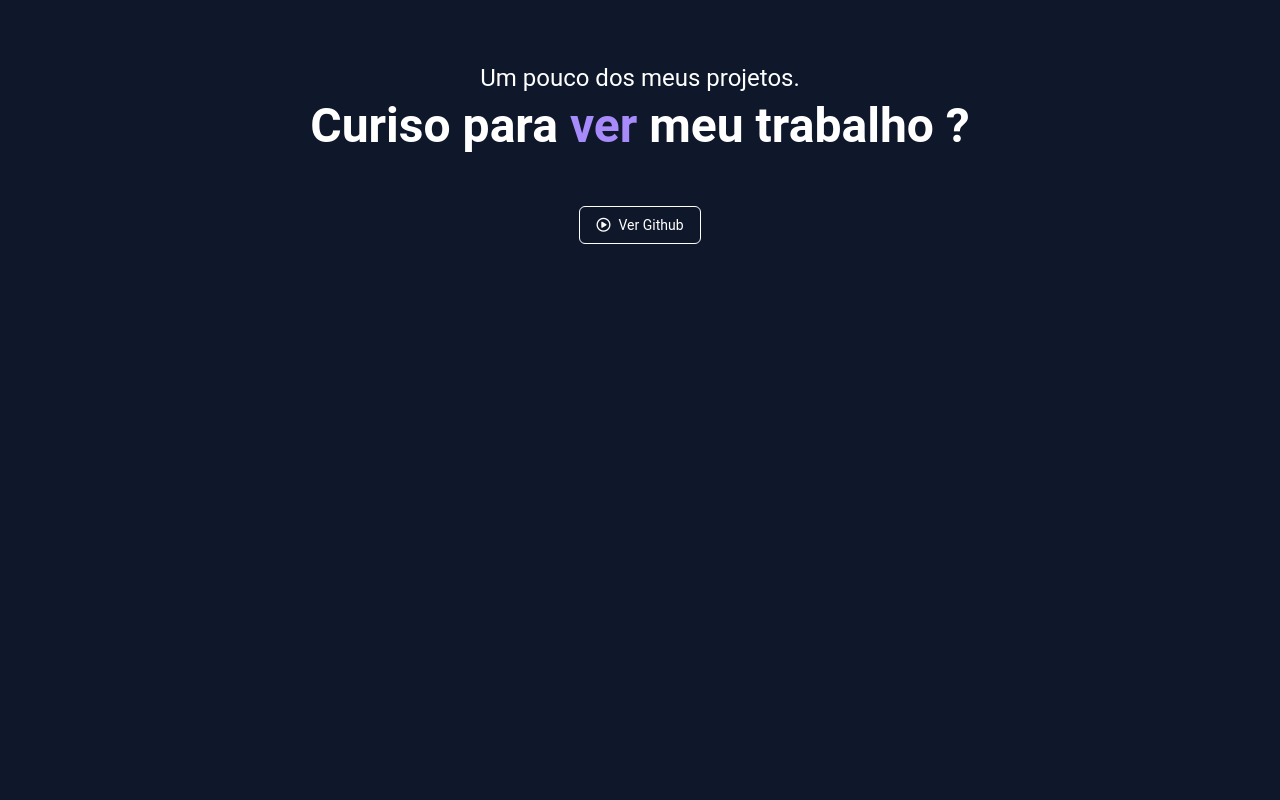
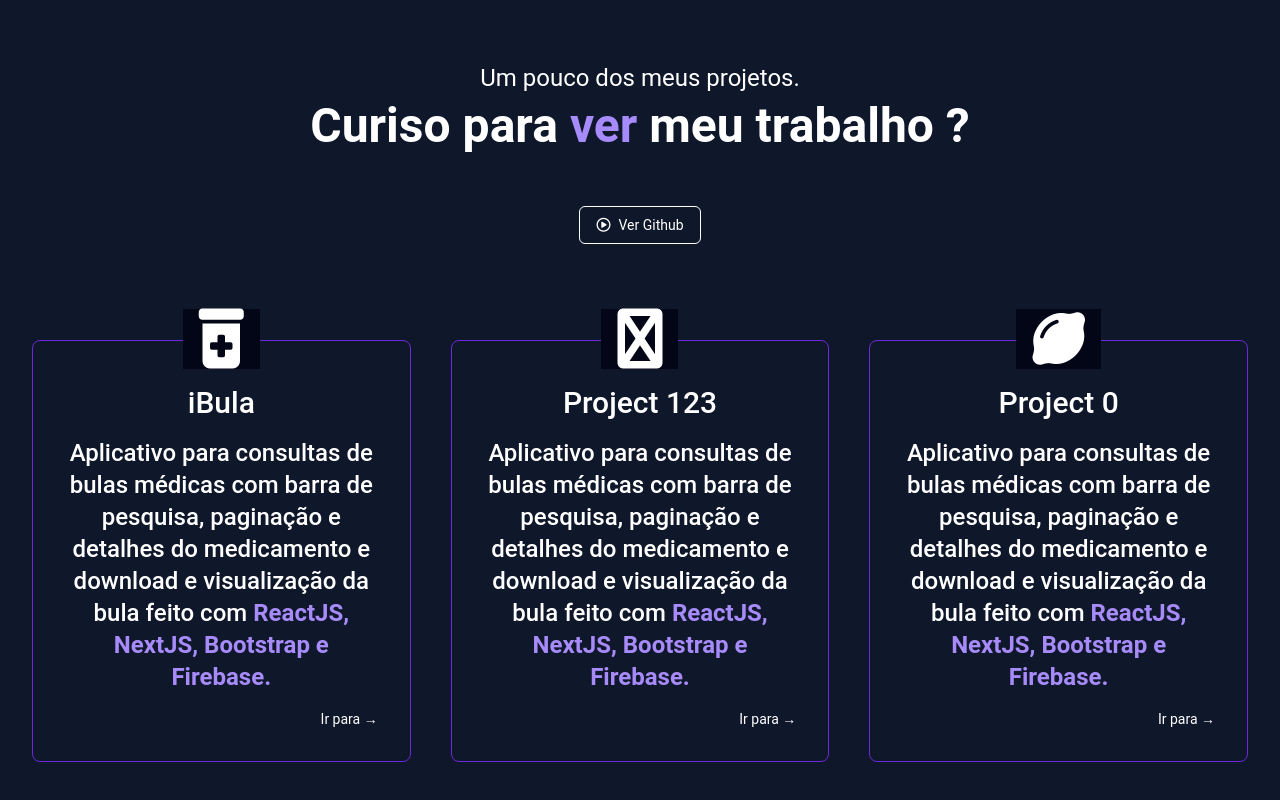
Before and after one commit to dezoliveira/folio, a SvelteKit app: page / in a window 1280 px wide. Shown: the part 808-1608 px from the top of the page. Before the commit the page ends 1212 px from the top, so only its background shows below. Built offline with nearby package versions, Linux system fonts and the light colour scheme.

Commit message:
Project Cards with description

```diff
--- a/src/components/Header.svelte
+++ b/src/components/Header.svelte
@@ -26,7 +26,8 @@
   <a
     href="#"
     target="_blank"
-    class="hover:bg-violet-400 hover:opacity-100 blueShadow relative overflow-hidden px-5 py-2 group rounded-full bg-white text-slate-950">
+    class="hover:bg-violet-400 hover:opacity-100 blueShadow relative overflow-hidden px-5 py-2 group rounded-full bg-white text-slate-950"
+  >
     <div class="absolute top-0 right-full w-full h-full bg-violet-400 opacity-20 gro translate-x-full z-0 duration-200"/>
       <h4 class="relative z-9">Get in touch</h4>
   </a>
--- a/src/components/Main.svelte
+++ b/src/components/Main.svelte
@@ -1,4 +1,11 @@
 <script>
+	import Step from "./Step.svelte";
+
+  let steps = [
+    {name: 'iBula', icon: 'fa-solid fa-prescription-bottle-medical'},
+    {name: 'Project 123', icon: 'fa-solid fa-algolia'},
+    {name: 'Project 0', icon: 'fa-solid fa-lemon'},
+  ]
 
 </script>
 <main class="flex flex-col flex-1 p-4">
@@ -46,6 +53,32 @@
       <i class="fa-regular fa-circle-play"></i>
       <p>Ver Github</p>
     </a>
+    <div class="grid grid-cols-1 lg:grid-cols-3 gap-12 lg:gap-10">
+      <Step step={steps[0]}>
+        <p class="font-medium text-xl sm:text-1xl md:text-2xl">Aplicativo para consultas de bulas médicas com barra de pesquisa,
+          paginação e detalhes do medicamento e download e visualização da bula feito com
+          <strong class="text-violet-400">
+            ReactJS, NextJS, Bootstrap e Firebase.
+          </strong>
+        </p>
+      </Step>
+      <Step step={steps[1]}>
+        <p class="font-medium text-xl sm:text-1xl md:text-2xl">Aplicativo para consultas de bulas médicas com barra de pesquisa,
+          paginação e detalhes do medicamento e download e visualização da bula feito com
+          <strong class="text-violet-400">
+            ReactJS, NextJS, Bootstrap e Firebase.
+          </strong>
+        </p>
+      </Step>
+      <Step step={steps[2]}>
+        <p class="font-medium text-xl sm:text-1xl md:text-2xl">Aplicativo para consultas de bulas médicas com barra de pesquisa,
+          paginação e detalhes do medicamento e download e visualização da bula feito com
+          <strong class="text-violet-400">
+            ReactJS, NextJS, Bootstrap e Firebase.
+          </strong>
+        </p>
+      </Step>
+    </div>
 
   </section>
 </main>
--- a/src/components/Step.svelte
+++ b/src/components/Step.svelte
@@ -0,0 +1,29 @@
+<script>
+  export let step
+</script>
+
+<a
+  href={step.href}
+  target="_blank"
+  class="p-4 sm:p-6 md:p-8 flex flex-col gap-4 rounded-lg border border-solid border-violet-700 text-center
+  group cursor-pointer hover:border-violet-400 duration-200"
+>
+  <div class="bg-slate-950 grid place-items-center px-4 text-5xl md:text-6xl
+  -mt-10 sm:mt-12 md:-mt-12 lg:-mt-16 mx-auto duration-200">
+    <i class={step.icon} />
+  </div>
+  <h3 class="font-medium text-2xl sm:text-2xl md:text-3xl">
+    {step.name}
+  </h3>
+  <slot/>
+  <div class="flex-1 flex justify-between gap-4 items-center">
+    <div
+      class="ml-auto cursor-pointer hover:text-slate-950 duration-200
+      relative after:absolute after:top-0 after:h-0 after:right-full
+      after:w-full after:h-full after:bg-white after:duration-200
+      hover:after:translate-x-full after:z-[-1] overflow-hidden"
+    >
+      <p class="relative z-4">Ir para &rarr;</p>
+    </div>
+  </div>
+</a>
```
